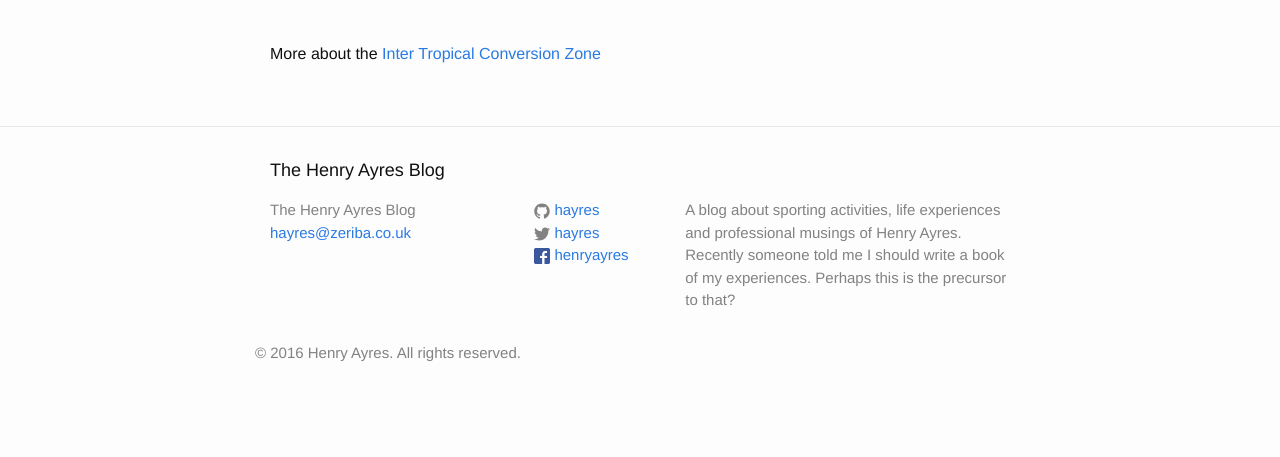
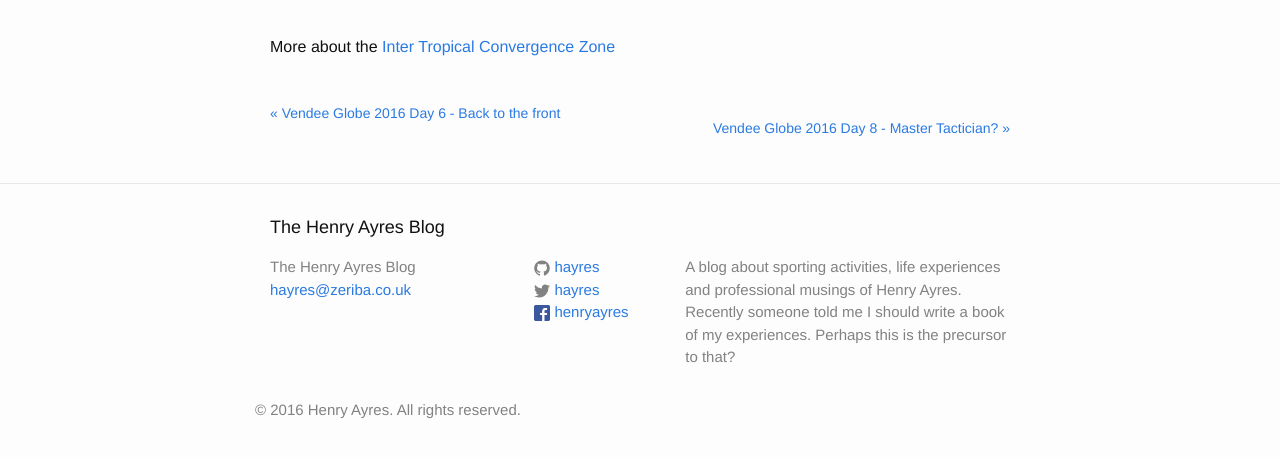
Before and after one commit to hayres/hayres.github.io, a Jekyll site: the page built from _posts/2016-11-13-vendee-globe-next-stop-the-itcz.markdown, in a window 1280 px wide, cut to the strip 1767-2233 px from the top of the page. Shown: the top 457 px of the strip. Built offline with Jekyll 4.4.1, drawn with Linux system fonts in a browser that asks for light colours; before the commit the page ends 2176 px from its top, so only the background shows below that.

Commit message:
new post, various text fixes and the next previous post links at bootom of post template.

```diff
--- a/_layouts/post.html
+++ b/_layouts/post.html
@@ -14,5 +14,13 @@ layout: default
   <div class="post-content" itemprop="articleBody">
     {{ content }}
   </div>
-
+  <div class="PageNavigation">
+    {% if page.previous.url %}<p>
+    <a class="prev" href="{{page.previous.url}}">&laquo; {{page.previous.title}}</a></p>
+    {% endif %}
+    {% if page.next.url %}<p>
+    <a class="next" href="{{page.next.url}}">{{page.next.title}} &raquo;</a>
+  </p>
+    {% endif %}
+  </div>
 </article>
--- a/_posts/2016-11-11-vendee-globe-5-pedal-to-the-metal.markdown
+++ b/_posts/2016-11-11-vendee-globe-5-pedal-to-the-metal.markdown
@@ -18,12 +18,17 @@ Alex confessed to a moment of madness that saw him gybing toward Portugal on Day
 
 <iframe width="560" height="315" src="https://www.youtube.com/embed/ShpGeDQVSXI" frameborder="0" allowfullscreen></iframe>
 
+&nbsp;
+&nbsp;
+
 Sleep and rest is a key area that he will need to manage in the charge down the Atlantic.  With the need to keep the speed high he also must balance this with getting good rest as he will need to be really on his game when they start the approach to the Doldrums.  This is about 2 days away at current pace of 420nm + per day.
 
 Further back the pack are settling into their routines.  Our two rear markers that attacked the African coast have now chosen different approaches. Peter Heerema has bottled it an chosen the western track around the Canaries.  However, Enda O’Coineen has stuck to the Coast of Morocco, which for me is a super effort to try something different. He has risen to 21 and may have better wind and a better angle.  He is committed that is for sure.  Lets see if it pans out and he can close the gap toward the top 10.
 
 The lanterne rouge is now back at sea.  It is typical in this sort of ocean racing that the other teams rallied round to get him back on the race track.  I get the feeling that if you are good enough to make it to the start line then La famille Vendée Globe think you are worth putting back to sea to complete the challenge of a solo circumnavigation
 
+
+
 ![Vendee Tracker day 5]({{ site.image_url }}vendeeglobe/vendeeday5-1400.png "Vendee Tracker day 5")
 
 [&copy;Vendee Globe 2016](http://tracking2016.vendeeglobe.org/hp5ip0/){:target="_blank"}
--- a/_posts/2016-11-13-vendee-globe-next-stop-the-itcz.markdown
+++ b/_posts/2016-11-13-vendee-globe-next-stop-the-itcz.markdown
@@ -45,4 +45,4 @@ The next 24 hours will be make or break for many campaigns.  Keep tuned to the t
 
 
 
-More about the [Inter Tropical Conversion Zone](https://en.wikipedia.org/wiki/Intertropical_Convergence_Zone){:target="_blank"}
+More about the [Inter Tropical Convergence Zone](https://en.wikipedia.org/wiki/Intertropical_Convergence_Zone){:target="_blank"}
--- a/_sass/_layout.scss
+++ b/_sass/_layout.scss
@@ -92,8 +92,6 @@
   }
 }
 
-
-
 /**
  * Site footer
  */
@@ -128,29 +126,29 @@
 
 .footer-col-1 {
   width: -webkit-calc(35% - (#{$spacing-unit} / 2));
-    width:         calc(35% - (#{$spacing-unit} / 2));
+  width: calc(35% - (#{$spacing-unit} / 2));
 }
 
 .footer-col-2 {
   width: -webkit-calc(20% - (#{$spacing-unit} / 2));
-    width:         calc(20% - (#{$spacing-unit} / 2));
+  width: calc(20% - (#{$spacing-unit} / 2));
 }
 
 .footer-col-3 {
   width: -webkit-calc(45% - (#{$spacing-unit} / 2));
-    width:         calc(45% - (#{$spacing-unit} / 2));
+  width: calc(45% - (#{$spacing-unit} / 2));
 }
 
 @include media-query($on-laptop) {
   .footer-col-1,
   .footer-col-2 {
     width: -webkit-calc(50% - (#{$spacing-unit} / 2));
-        width:         calc(50% - (#{$spacing-unit} / 2));
+    width: calc(50% - (#{$spacing-unit} / 2));
   }
 
   .footer-col-3 {
     width: -webkit-calc(100% - (#{$spacing-unit} / 2));
-        width:         calc(100% - (#{$spacing-unit} / 2));
+    width: calc(100% - (#{$spacing-unit} / 2));
   }
 }
 
@@ -158,17 +156,23 @@
   .footer-col {
     float: none;
     width: -webkit-calc(100% - (#{$spacing-unit} / 2));
-        width:         calc(100% - (#{$spacing-unit} / 2));
+    width: calc(100% - (#{$spacing-unit} / 2));
   }
 }
-
-
 
 /**
  * Page content
  */
 .page-content {
   padding: $spacing-unit 0;
+  img {
+    display: block;
+    margin: 0 auto;
+  }
+  iframe {
+    display: block;
+    margin: 0 auto;
+  }
 }
 
 .page-heading {
@@ -182,13 +186,12 @@
   > li {
     margin-bottom: $spacing-unit;
   }
-    img{
+  img {
     float: left;
     padding-right: 10px;
     width: 100px;
   }
 }
-
 
 .post-meta {
   font-size: $small-font-size;
@@ -199,8 +202,6 @@
   display: block;
   font-size: 24px;
 }
-
-
 
 /**
  * Posts
@@ -246,6 +247,25 @@
     }
   }
 }
+
 .readmore {
   float: right;
 }
+
+.PageNavigation {
+  font-size: 14px;
+  display: block;
+  width: auto;
+  overflow: hidden;
+}
+
+.PageNavigation a {
+  display: block;
+  width: 50%;
+  float: left;
+  margin: 1em 0;
+}
+
+.PageNavigation .next {
+  text-align: right;
+}
```
Also changed, not shown: _drafts/2016-11-14-a-bike-race.markdown (added, +25 -0 lines). Lines whose indentation alone changed are shown as unchanged.
